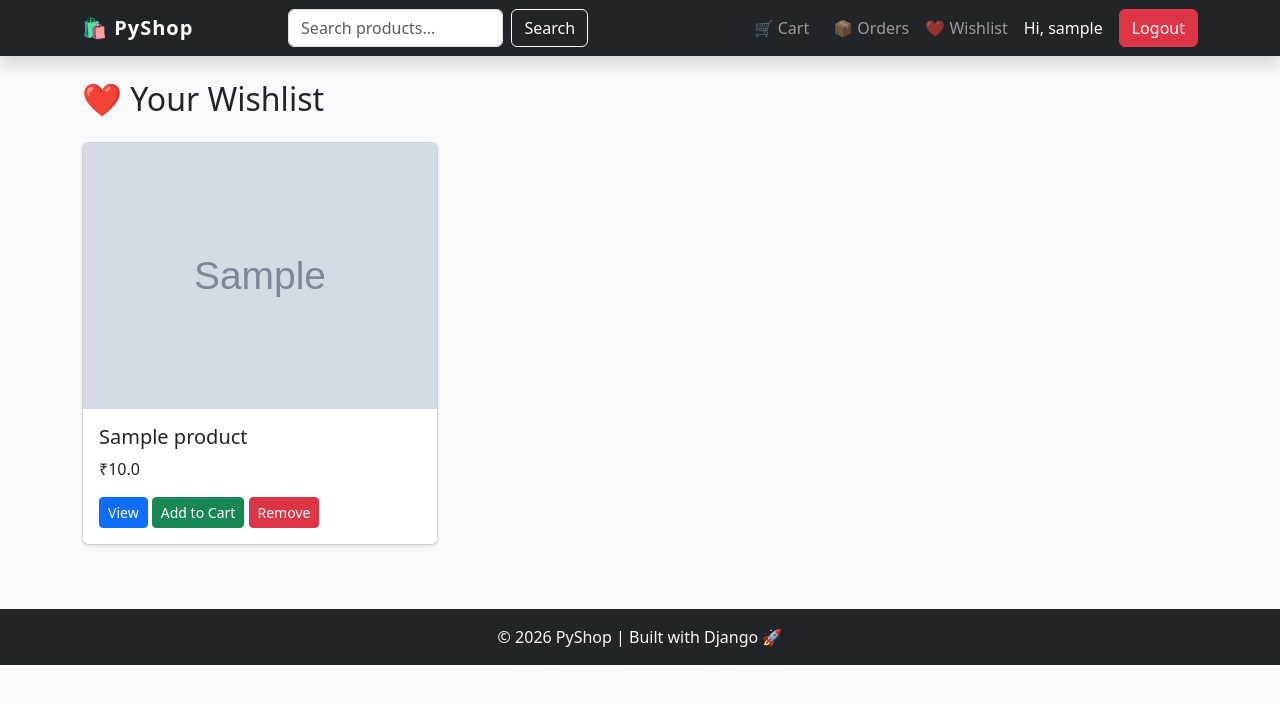
After one commit to Rajtiwari0202/PyShop-Ecommerce, a Django app: page /wishlist/ in a window 1280 px wide. The commit adds this page. Shown: the top 704 px of the page. Run offline with Django 5.2, Linux system fonts and the light colour scheme; a user stored in the database is signed in; tables that the repository leaves empty hold one stand-in row (values such as "Sample post"); grey boxes marked "Sample" are stand-in pictures.

Commit message:
Complete Wishlist

```diff
--- a/pyshop/core/products/models.py
+++ b/pyshop/core/products/models.py
@@ -48,3 +48,9 @@ class OrderItem(models.Model):
 class Wishlist(models.Model):
     user = models.ForeignKey(User, on_delete=models.CASCADE)
     product = models.ForeignKey(Product, on_delete=models.CASCADE)
+
+    class Meta:
+        unique_together = ('user', 'product')
+
+    def __str__(self):
+        return f"{self.user.username} - {self.product.name}"
--- a/pyshop/core/products/templates/base.html
+++ b/pyshop/core/products/templates/base.html
@@ -81,8 +81,8 @@
 
           <!-- WISHLIST -->
           <li class="nav-item">
-            <a class="nav-link" href="#">
-              ❤️ Wishlist
+            <a class="nav-link" href="{% url 'wishlist' %}">
+            ❤️ Wishlist
             </a>
           </li>
 
--- /dev/null
+++ b/pyshop/core/products/templates/products/wishlist.html
@@ -0,0 +1,36 @@
+{% extends 'base.html' %}
+
+{% block content %}
+<h2 class="mb-4">❤️ Your Wishlist</h2>
+
+{% if items %}
+<div class="row">
+    {% for item in items %}
+    <div class="col-md-4 mb-3">
+        <div class="card shadow-sm">
+            <img src="{{ item.product.image_url }}" class="card-img-top">
+
+            <div class="card-body">
+                <h5>{{ item.product.name }}</h5>
+                <p>₹{{ item.product.price }}</p>
+
+                <a href="{% url 'product_detail' item.product.id %}" class="btn btn-primary btn-sm">View</a>
+
+                <a href="{% url 'add_to_cart' item.product.id %}" class="btn btn-success btn-sm">
+                    Add to Cart
+                </a>
+
+                <a href="{% url 'remove_from_wishlist' item.product.id %}"
+                   class="btn btn-danger btn-sm">
+                   Remove
+                </a>
+            </div>
+        </div>
+    </div>
+    {% endfor %}
+</div>
+{% else %}
+<p>No items in wishlist.</p>
+{% endif %}
+
+{% endblock %}
--- a/pyshop/core/products/urls.py
+++ b/pyshop/core/products/urls.py
@@ -9,7 +9,9 @@ urlpatterns = [
 
     path('add-to-cart/<int:id>/', views.add_to_cart, name='add_to_cart'),
     path('remove/<int:id>/', views.remove_from_cart, name='remove_from_cart'),
-
+    path('wishlist/', views.wishlist_view, name='wishlist'),
+    path('wishlist/add/<int:id>/', views.add_to_wishlist, name='add_to_wishlist'),
+    path('wishlist/remove/<int:id>/', views.remove_from_wishlist, name='remove_from_wishlist'),
     path('increase/<int:id>/', views.increase_quantity, name='increase_quantity'),
     path('decrease/<int:id>/', views.decrease_quantity, name='decrease_quantity'),
 
--- a/pyshop/core/products/views.py
+++ b/pyshop/core/products/views.py
@@ -3,8 +3,9 @@ from django.contrib.auth import authenticate, login, logout
 from django.contrib.auth.models import User
 from django.contrib import messages
 from django.contrib.auth.decorators import login_required
-from .models import Order
-from .models import Product, Cart, CartItem, Order, OrderItem
+
+from .models import Product, Cart, CartItem, Order, OrderItem,Wishlist
+# (Add Wishlist later when we implement it)
 
 
 # ================= AUTH =================
@@ -58,6 +59,7 @@ def product_list(request):
 
     return render(request, 'products/product_list.html', {'products': products})
 
+
 def product_detail(request, id):
     product = get_object_or_404(Product, id=id)
     return render(request, 'products/product_detail.html', {'product': product})
@@ -67,7 +69,7 @@ def product_detail(request, id):
 
 @login_required
 def cart_view(request):
-    cart, created = Cart.objects.get_or_create(user=request.user)
+    cart, _ = Cart.objects.get_or_create(user=request.user)
 
     cart_items = cart.items.all()
     total_price = cart.total_price()
@@ -81,8 +83,7 @@ def cart_view(request):
 @login_required
 def add_to_cart(request, id):
     product = get_object_or_404(Product, id=id)
-
-    cart, created = Cart.objects.get_or_create(user=request.user)
+    cart, _ = Cart.objects.get_or_create(user=request.user)
 
     cart_item, created = CartItem.objects.get_or_create(
         cart=cart,
@@ -98,39 +99,41 @@ def add_to_cart(request, id):
 
 @login_required
 def remove_from_cart(request, id):
-    cart = Cart.objects.get(user=request.user)
+    cart, _ = Cart.objects.get_or_create(user=request.user)
     product = get_object_or_404(Product, id=id)
 
     CartItem.objects.filter(cart=cart, product=product).delete()
-
     return redirect('cart')
 
 
 @login_required
 def increase_quantity(request, id):
-    cart = Cart.objects.get(user=request.user)
+    cart, _ = Cart.objects.get_or_create(user=request.user)
     product = get_object_or_404(Product, id=id)
 
-    item = CartItem.objects.get(cart=cart, product=product)
-    item.quantity += 1
-    item.save()
+    item = CartItem.objects.filter(cart=cart, product=product).first()
+
+    if item:
+        item.quantity += 1
+        item.save()
 
     return redirect('cart')
 
 
 @login_required
 def decrease_quantity(request, id):
-    cart = Cart.objects.get(user=request.user)
+    cart, _ = Cart.objects.get_or_create(user=request.user)
     product = get_object_or_404(Product, id=id)
 
-    item = CartItem.objects.get(cart=cart, product=product)
+    item = CartItem.objects.filter(cart=cart, product=product).first()
 
-    item.quantity -= 1
+    if item:
+        item.quantity -= 1
 
-    if item.quantity <= 0:
-        item.delete()
-    else:
-        item.save()
+        if item.quantity <= 0:
+            item.delete()
+        else:
+            item.save()
 
     return redirect('cart')
 
@@ -139,7 +142,7 @@ def decrease_quantity(request, id):
 
 @login_required
 def checkout(request):
-    cart = Cart.objects.get(user=request.user)
+    cart, _ = Cart.objects.get_or_create(user=request.user)
 
     if cart.items.count() == 0:
         return redirect('cart')
@@ -147,7 +150,7 @@ def checkout(request):
     total = cart.total_price()
 
     if request.method == "POST":
-        payment_method = request.POST.get('payment')
+        payment_method = request.POST.get('payment', 'cod')
 
         order = Order.objects.create(
             user=request.user,
@@ -171,17 +174,9 @@ def checkout(request):
         })
 
     return render(request, 'checkout.html', {'total': total})
-@login_required
-def orders(request):
-    user_orders = Order.objects.filter(user=request.user).order_by('-created_at')
-    return render(request, 'orders.html', {'orders': user_orders})
 
-@login_required
-def add_to_wishlist(request, id):
-    product = Product.objects.get(id=id)
-    Wishlist.objects.get_or_create(user=request.user, product=product)
-    return redirect('product_list')
 
+# ================= ORDERS =================
 
 @login_required
 def order_history(request):
@@ -190,3 +185,24 @@ def order_history(request):
     return render(request, 'products/order_history.html', {
         'orders': orders
     })
+
+@login_required
+def add_to_wishlist(request, id):
+    if request.method == "POST":
+        product = get_object_or_404(Product, id=id)
+        Wishlist.objects.get_or_create(user=request.user, product=product)
+
+    return redirect('product_list')
+@login_required
+def remove_from_wishlist(request, id):
+    product = get_object_or_404(Product, id=id)
+    Wishlist.objects.filter(user=request.user, product=product).delete()
+    return redirect('wishlist')
+
+@login_required
+def wishlist_view(request):
+    items = Wishlist.objects.filter(user=request.user)
+
+    return render(request, 'products/wishlist.html', {
+        'items': items
+    })
```
Also changed, not shown: pyshop/core/products/templates/products/product_list.html (+40 -12 lines), pyshop/core/products/migrations/0003_wishlist.py (added).
